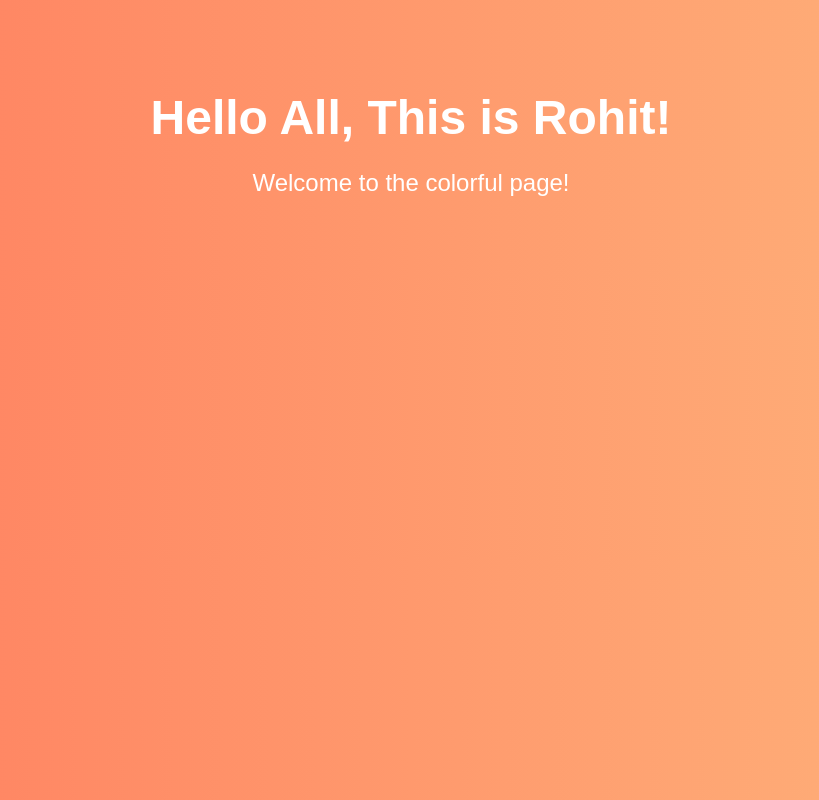
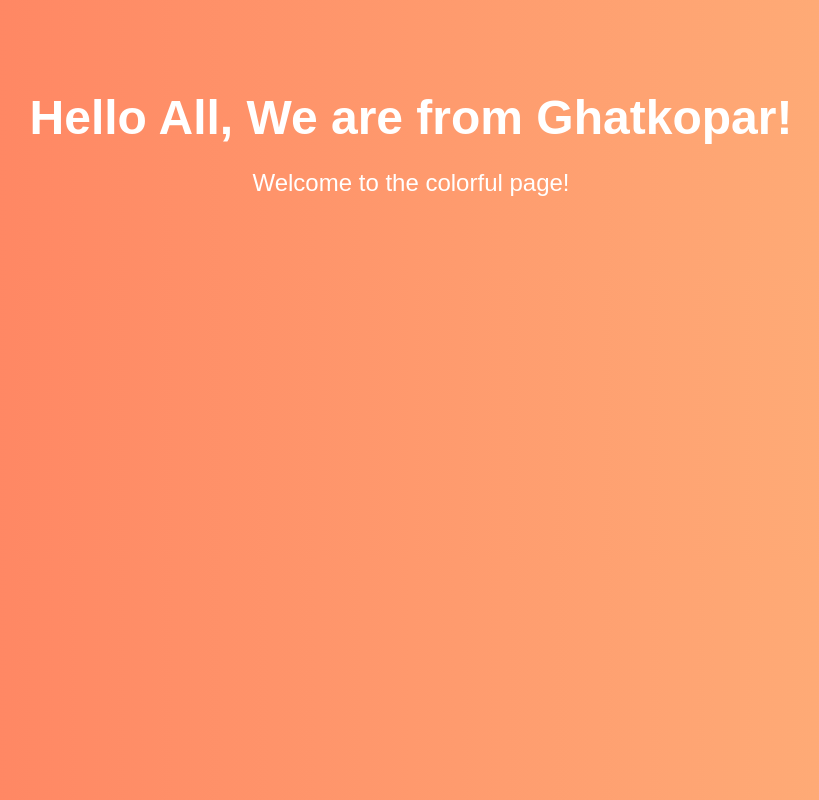
Before and after one commit to Rohitbale78/nodejs-elasticb, a website: page public/index.html in a window 1280 px wide. Shown: the whole page, without its empty margins (229-1048 px from the left). Drawn offline with Linux system fonts and the light colour scheme.

Commit message:
modified index.html change <pr>

```diff
--- a/public/index.html
+++ b/public/index.html
@@ -26,7 +26,7 @@
 </head>
 <body>
 
-    <h1>Hello All, This is Rohit!</h1>
+    <h1>Hello All, We are from Ghatkopar!</h1>
     <p>Welcome to the colorful page!</p>
 
 </body>
```
